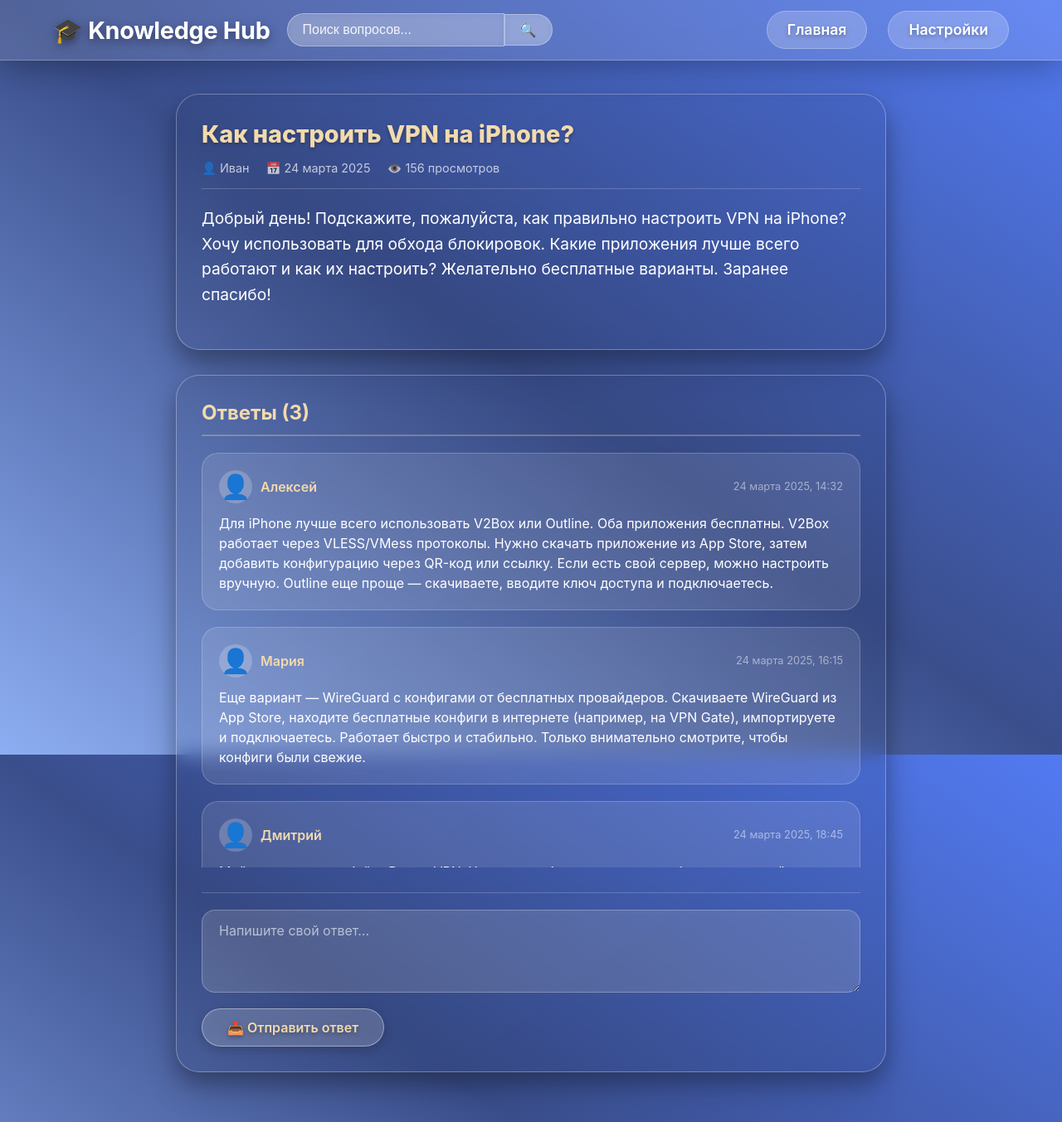
After one commit to Kirilll555/knowledge-hub, a Django app: page /question/ in a window 1280 px wide. The commit adds this page. Shown: the whole page at 83% size. Run offline with Django 4.2, Linux system fonts and the light colour scheme.

Commit message:
Добавлена страница для просмотра вопроса, а также сделан дизайн для нее

```diff
--- a/main/templates/index.html
+++ b/main/templates/index.html
@@ -2,7 +2,6 @@
 <html lang="ru">
 <head>
     <meta charset="UTF-8">
-    <meta name="viewport" content="width=device-width, initial-scale=1.0, maximum-scale=5.0">
     <title>Главная</title>
     {% include 'base_styles.html' %}
     {% include 'index_styles.html' %}
@@ -25,7 +24,7 @@
             <div class="recent-questions">
                 <h2>Последние вопросы</h2>
                 <div class="questions-list">
-                    <div class="question-item">
+                    <div class="question-item" onclick="window.location.href='/question/'" style="cursor: pointer;">
                         <span class="question-icon">💻</span>
                         <span>Как настроить VPN на iPhone?</span>
                     </div>
--- /dev/null
+++ b/main/templates/question.html
@@ -0,0 +1,84 @@
+<!DOCTYPE html>
+<html lang="ru">
+<head>
+    <meta charset="UTF-8">
+    <meta name="viewport" content="width=device-width, initial-scale=1.0">
+    <title>Вопрос</title>
+    {% include 'base_styles.html' %}
+    {% include 'question_styles.html' %}
+</head>
+<body>
+    {% include 'menu.html' %}
+
+    <div class="question-container">
+        <div class="question-card">
+            <div class="question-title">Как настроить VPN на iPhone?</div>
+            <div class="question-meta">
+                <span class="question-meta-item">👤 Иван</span>
+                <span class="question-meta-item">📅 24 марта 2025</span>
+                <span class="question-meta-item">👁️ 156 просмотров</span>
+            </div>
+            <div class="question-content">
+                Добрый день! Подскажите, пожалуйста, как правильно настроить VPN на iPhone?
+                Хочу использовать для обхода блокировок. Какие приложения лучше всего работают
+                и как их настроить? Желательно бесплатные варианты. Заранее спасибо!
+            </div>
+        </div>
+
+        <div class="answers-section">
+            <div class="answers-title">Ответы (3)</div>
+            <div class="answers-list">
+                <div class="answer-item">
+                    <div class="answer-author">
+                        <div class="answer-avatar">👤</div>
+                        <span class="answer-name">Алексей</span>
+                        <span class="answer-date">24 марта 2025, 14:32</span>
+                    </div>
+                    <div class="answer-text">
+                        Для iPhone лучше всего использовать V2Box или Outline. Оба приложения бесплатны.
+                        V2Box работает через VLESS/VMess протоколы. Нужно скачать приложение из App Store,
+                        затем добавить конфигурацию через QR-код или ссылку. Если есть свой сервер,
+                        можно настроить вручную. Outline еще проще — скачиваете, вводите ключ доступа
+                        и подключаетесь.
+                    </div>
+                </div>
+
+                <div class="answer-item">
+                    <div class="answer-author">
+                        <div class="answer-avatar">👤</div>
+                        <span class="answer-name">Мария</span>
+                        <span class="answer-date">24 марта 2025, 16:15</span>
+                    </div>
+                    <div class="answer-text">
+                        Еще вариант — WireGuard с конфигами от бесплатных провайдеров. Скачиваете WireGuard из App Store,
+                        находите бесплатные конфиги в интернете (например, на VPN Gate), импортируете и подключаетесь.
+                        Работает быстро и стабильно. Только внимательно смотрите, чтобы конфиги были свежие.
+                    </div>
+                </div>
+
+                <div class="answer-item">
+                    <div class="answer-author">
+                        <div class="answer-avatar">👤</div>
+                        <span class="answer-name">Дмитрий</span>
+                        <span class="answer-date">24 марта 2025, 18:45</span>
+                    </div>
+                    <div class="answer-text">
+                        Мой совет — попробуйте Proton VPN. У него есть бесплатная версия без ограничений по трафику.
+                        Просто устанавливаете из App Store, регистрируетесь и подключаетесь к бесплатным серверам.
+                        Для обычного использования скорости достаточно. Если нужен доступ к заблокированным сайтам,
+                        бесплатная версия справляется отлично.
+                    </div>
+                </div>
+            </div>
+
+            <div class="answer-form">
+                <form method="post">
+                    {% csrf_token %}
+                    <textarea name="answer" class="answer-textarea" placeholder="Напишите свой ответ..." required></textarea>
+                    <button type="submit" class="answer-submit">📤 Отправить ответ</button>
+                </form>
+            </div>
+        </div>
+    </div>
+</body>
+</html>
--- /dev/null
+++ b/main/templates/question_styles.html
@@ -0,0 +1,267 @@
+<style>
+.question-container {
+    width: 70%;
+    max-width: 1200px;
+    margin: 40px auto;
+    padding: 0 20px 60px 20px;
+    display: flex;
+    flex-direction: column;
+    gap: 30px;
+}
+
+.question-header {
+    margin-bottom: 10px;
+}
+
+.question-header h1 {
+    color: white;
+    font-size: 2.2rem;
+    font-weight: 800;
+    letter-spacing: 1px;
+    text-shadow: 0 3px 8px rgba(0,0,0,0.4);
+    border-bottom: 2px solid rgba(255, 255, 255, 0.4);
+    padding-bottom: 12px;
+}
+
+.question-card {
+    background: linear-gradient(145deg, rgba(0, 0, 0, 0.08), rgba(0, 0, 0, 0.06), rgba(0, 0, 0, 0.08), rgba(0, 0, 0, 0.1));
+    background-size: 300% 300%;
+    animation: softGlow 10s ease infinite;
+    backdrop-filter: blur(12px);
+    border-radius: 28px;
+    padding: 30px;
+    box-shadow: 0 20px 40px rgba(0, 0, 0, 0.2), 0 12px 25px rgba(0,0,0,0.2);
+    border: 1px solid rgba(255, 255, 255, 0.3);
+    width: 100%;
+}
+
+@keyframes softGlow {
+    0% { background-position: 0% 50%; }
+    50% { background-position: 100% 50%; }
+    100% { background-position: 0% 50%; }
+}
+
+.question-title {
+    color: #F2DAAC;
+    font-size: 1.8rem;
+    font-weight: 800;
+    margin-bottom: 15px;
+    text-shadow: 0 2px 5px rgba(0,0,0,0.3);
+}
+
+.question-meta {
+    display: flex;
+    gap: 20px;
+    margin-bottom: 20px;
+    padding-bottom: 15px;
+    border-bottom: 1px solid rgba(255, 255, 255, 0.2);
+}
+
+.question-meta-item {
+    color: rgba(255, 255, 255, 0.7);
+    font-size: 0.9rem;
+    display: flex;
+    align-items: center;
+    gap: 5px;
+}
+
+.question-content {
+    color: white;
+    font-size: 1.2rem;
+    line-height: 1.6;
+    margin-bottom: 20px;
+}
+
+
+.answers-section {
+    background: linear-gradient(145deg, rgba(0, 0, 0, 0.08), rgba(0, 0, 0, 0.06), rgba(0, 0, 0, 0.08), rgba(0, 0, 0, 0.1));
+    background-size: 300% 300%;
+    animation: softGlow 10s ease infinite;
+    backdrop-filter: blur(12px);
+    border-radius: 28px;
+    padding: 30px;
+    box-shadow: 0 20px 40px rgba(0, 0, 0, 0.2), 0 12px 25px rgba(0,0,0,0.2);
+    border: 1px solid rgba(255, 255, 255, 0.3);
+}
+
+.answers-title {
+    color: #F2DAAC;
+    font-size: 1.5rem;
+    font-weight: 700;
+    margin-bottom: 20px;
+    padding-bottom: 12px;
+    border-bottom: 2px solid rgba(242, 218, 172, 0.3);
+}
+
+.answers-list {
+    display: flex;
+    flex-direction: column;
+    gap: 20px;
+    margin-bottom: 30px;
+    max-height: 500px;
+    overflow-y: auto;
+}
+
+.answer-item {
+    background: rgba(255, 255, 255, 0.1);
+    border-radius: 20px;
+    padding: 20px;
+    border: 1px solid rgba(255, 255, 255, 0.2);
+}
+
+.answer-author {
+    display: flex;
+    align-items: center;
+    gap: 10px;
+    margin-bottom: 12px;
+}
+
+.answer-avatar {
+    font-size: 1.8rem;
+    background: rgba(255, 255, 255, 0.2);
+    border-radius: 50%;
+    width: 40px;
+    height: 40px;
+    display: flex;
+    align-items: center;
+    justify-content: center;
+}
+
+.answer-name {
+    color: #F2DAAC;
+    font-weight: 600;
+}
+
+.answer-date {
+    color: rgba(255, 255, 255, 0.5);
+    font-size: 0.8rem;
+    margin-left: auto;
+}
+
+.answer-text {
+    color: white;
+    font-size: 1rem;
+    line-height: 1.5;
+}
+
+.answer-form {
+    margin-top: 20px;
+    padding-top: 20px;
+    border-top: 1px solid rgba(255, 255, 255, 0.2);
+}
+
+.answer-textarea {
+    width: 100%;
+    padding: 14px 20px;
+    background: rgba(255, 255, 255, 0.15);
+    backdrop-filter: blur(5px);
+    border: 1px solid rgba(255, 255, 255, 0.25);
+    border-radius: 16px;
+    color: white;
+    font-size: 1rem;
+    outline: none;
+    transition: all 0.2s ease;
+    font-family: inherit;
+    resize: vertical;
+    min-height: 100px;
+    margin-bottom: 15px;
+}
+
+.answer-textarea:focus {
+    border-color: rgba(242, 218, 172, 0.6);
+    background: rgba(255, 255, 255, 0.2);
+    box-shadow: 0 4px 12px rgba(242, 218, 172, 0.2);
+}
+
+.answer-textarea::placeholder {
+    color: rgba(255, 255, 255, 0.6);
+}
+
+.answer-submit {
+    color: #F2DAAC;
+    text-decoration: none;
+    padding: 12px 30px;
+    border-radius: 40px;
+    font-size: 1rem;
+    font-weight: 600;
+    transition: all 0.3s;
+    display: inline-flex;
+    align-items: center;
+    gap: 8px;
+    background: rgba(255, 255, 255, 0.18);
+    backdrop-filter: blur(12px);
+    border: 1px solid rgba(255, 255, 255, 0.4);
+    box-shadow: 0 4px 15px rgba(0,0,0,0.2);
+    text-shadow: 0 2px 5px rgba(0,0,0,0.3);
+    cursor: pointer;
+    font-family: inherit;
+}
+
+.answer-submit:hover {
+    background: rgba(255, 255, 255, 0.28);
+    transform: translateY(-2px);
+    border-color: white;
+    box-shadow: 0 8px 20px rgba(0,0,0,0.3);
+    color: #F2DAAC;
+}
+
+
+body.dark-theme .question-card,
+body.dark-theme .answers-section {
+    background: linear-gradient(145deg, rgba(0, 0, 0, 0.25), rgba(0, 0, 0, 0.2), rgba(0, 0, 0, 0.25), rgba(0, 0, 0, 0.3));
+    border-color: rgba(255, 255, 255, 0.2);
+}
+
+body.dark-theme .answer-item {
+    background: rgba(0, 0, 0, 0.2);
+}
+
+body.dark-theme .answer-textarea {
+    background: rgba(0, 0, 0, 0.25);
+}
+
+@media screen and (max-width: 768px) {
+    .question-container {
+        width: 90%;
+        margin: 20px auto;
+    }
+
+    .question-title {
+        font-size: 1.5rem;
+    }
+
+    .question-content {
+        font-size: 1rem;
+    }
+
+    .question-card,
+    .answers-section {
+        padding: 20px;
+    }
+
+    .answer-submit {
+        width: 100%;
+        justify-content: center;
+    }
+}
+
+@media screen and (max-width: 480px) {
+    .question-container {
+        width: 95%;
+        padding: 0 10px;
+    }
+
+    .question-title {
+        font-size: 1.3rem;
+    }
+
+    .question-meta {
+        flex-direction: column;
+        gap: 8px;
+    }
+
+    .answers-list {
+        max-height: 400px;
+    }
+}
+</style>
--- a/main/urls.py
+++ b/main/urls.py
@@ -13,4 +13,5 @@ urlpatterns = [
     path('ask/', ask_question, name='ask'),
     path('comments/', comments, name='comments'),
     path('settings/', settings, name='settings'),
+    path('question/', question_detail, name='question_detail'),
 ]
--- a/main/views_features/base.py
+++ b/main/views_features/base.py
@@ -23,6 +23,9 @@ def home(request):
 
 def about(request):
     return render(request, 'about.html')
+
+def question_detail(request):
+    return render(request, 'question.html')
 
 def index(request):
     today = datetime.now().strftime('%d.%m.%Y')
```
